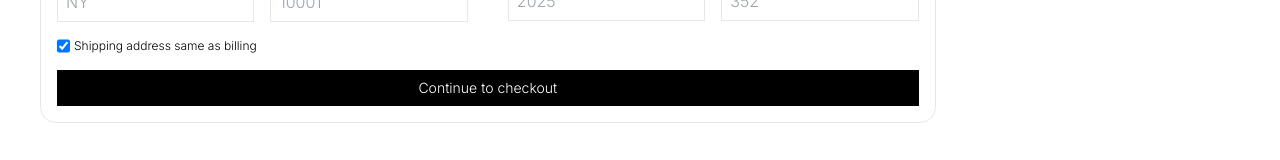
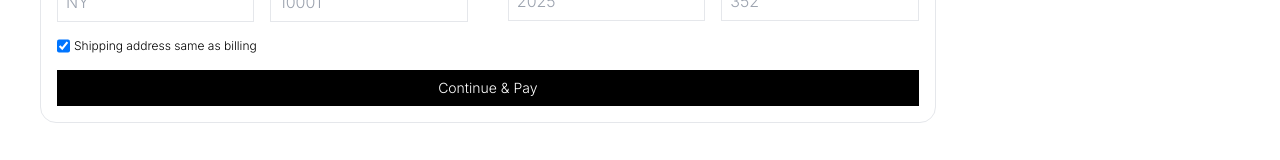
Before and after one commit to emmanuelojo/shopppy, a Vue app: page /checkout in a window 1280 px wide. Shown: the part 515-675 px from the top of the page. Built offline with nearby package versions, Linux system fonts and the light colour scheme.

Commit message:
Checkout text edited

```diff
--- a/src/views/Checkout.vue
+++ b/src/views/Checkout.vue
@@ -163,7 +163,7 @@
           </label>
           <input
             type="submit"
-            value="Continue to checkout"
+            value="Continue & Pay"
             class="mt-4 py-2 w-full bg-black text-sm text-white cursor-pointer hover:scale-y-105"
           />
         </form>
```
